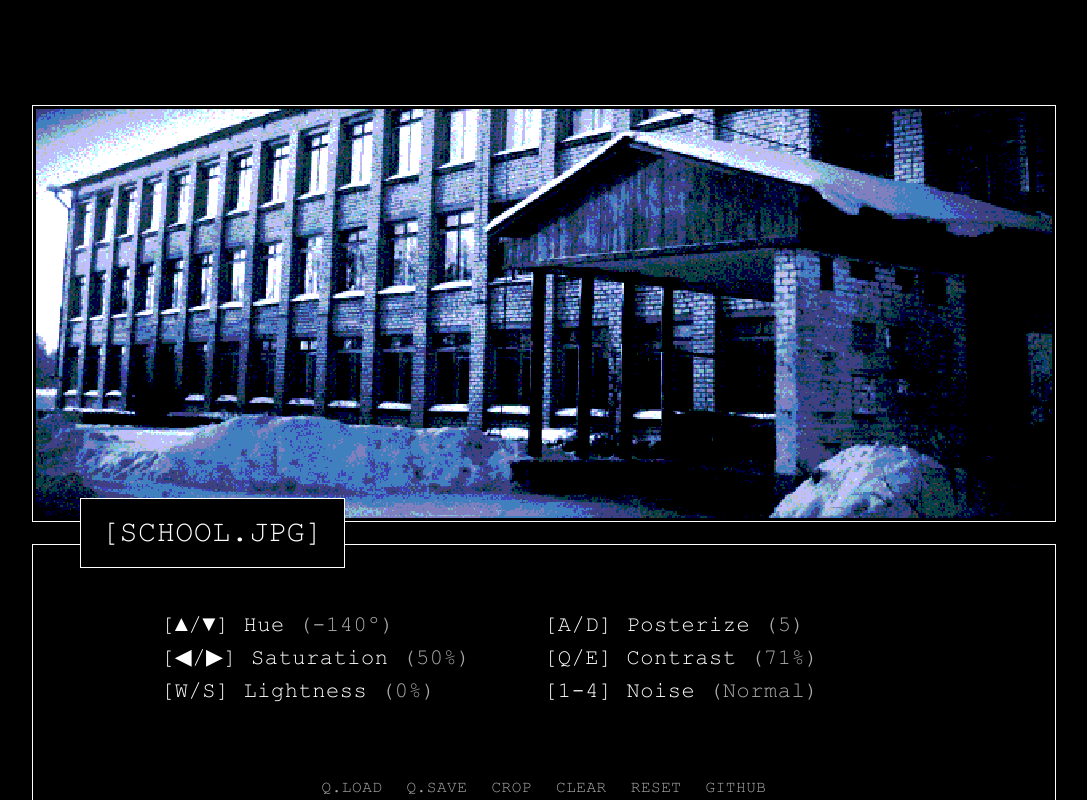
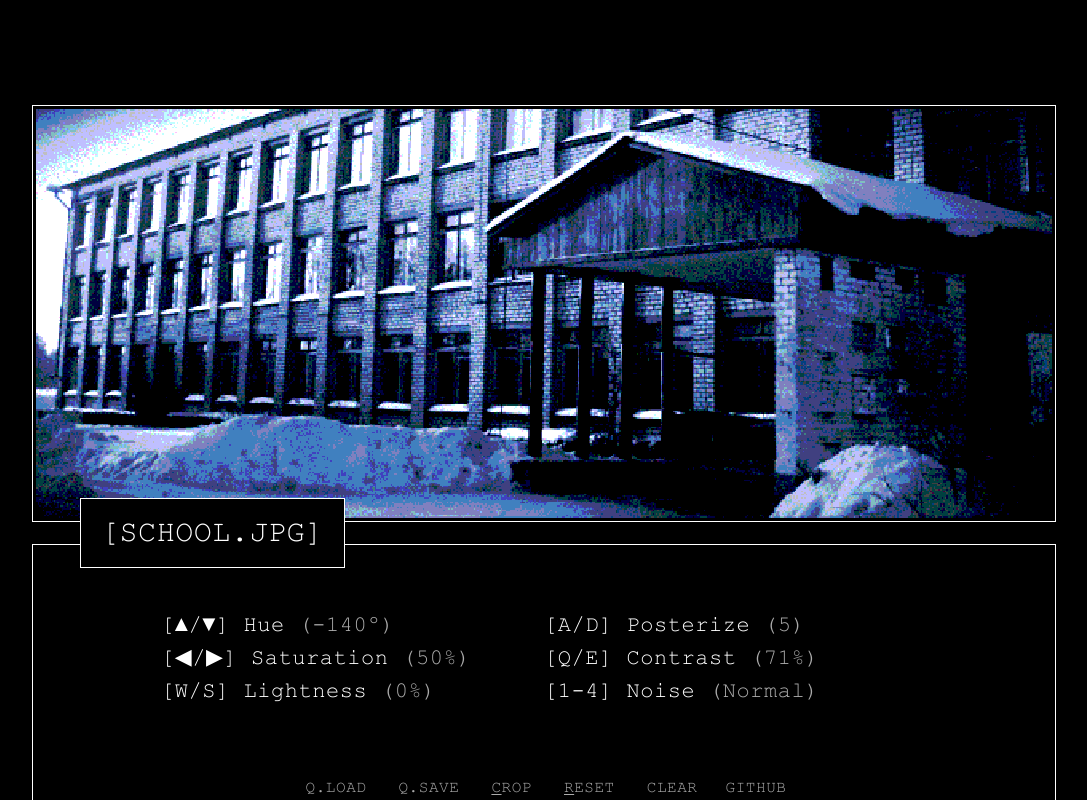
Before and after one commit to deltea/zato-generator, a SvelteKit app: page / in a window 1280 px wide. Shown: the whole page, without its empty margins (96-1183 px from the left). Built offline with nearby package versions, Linux system fonts and the light colour scheme.

Commit message:
add hotkey underlines

```diff
--- a/src/lib/components/DialogueBox.svelte
+++ b/src/lib/components/DialogueBox.svelte
@@ -39,12 +39,17 @@
     </div>
   {/if}
 
-  <div class="flex bottom-0 left-1/2 -translate-x-1/2 absolute text-base text-muted">
-    <button class="outline-none px-3 pt-3 hover:text-highlight" onclick={onOpen}>Q.LOAD</button>
-    <button class="outline-none px-3 pt-3 hover:text-highlight" onclick={onSave}>Q.SAVE</button>
-    <button class="outline-none px-3 pt-3 hover:text-highlight {isCropping ? "text-fg!": "text-muted"}" onclick={onCrop}>CROP</button>
-    <button class="outline-none px-3 pt-3 hover:text-highlight" onclick={onClear}>CLEAR</button>
-    <button class="outline-none px-3 pt-3 hover:text-highlight" onclick={onReset}>RESET</button>
+  <div class="flex bottom-0 left-0 w-full justify-center absolute text-base text-muted">
+    <button class="outline-none px-4 pt-3 hover:text-highlight" onclick={onOpen}>Q.LOAD</button>
+    <button class="outline-none px-4 pt-3 hover:text-highlight" onclick={onSave}>Q.SAVE</button>
+    <button
+      class="outline-none px-4 pt-3 hover:text-highlight {isCropping ? "text-fg!": "text-muted"}"
+      onclick={onCrop}
+    >
+      <u>C</u>ROP
+    </button>
+    <button class="outline-none px-4 pt-3 hover:text-highlight" onclick={onReset}><u>R</u>ESET</button>
+    <button class="outline-none px-4 pt-3 hover:text-highlight" onclick={onClear}>CLEAR</button>
     <a href="https://github.com/deltea/zato-generator" class="outline-none px-3 pt-3 hover:text-highlight">GITHUB</a>
   </div>
 </div>
--- a/src/routes/layout.css
+++ b/src/routes/layout.css
@@ -14,8 +14,12 @@
 }
 
 @layer base {
+  * {
+    @apply decoration-1;
+  }
+
   body {
-    @apply bg-bg text-fg font-courier text-[22px] tracking-wide;
+    @apply bg-bg text-fg font-courier text-[22px] tracking-wide underline-offset-2;
   }
 }
 
```
